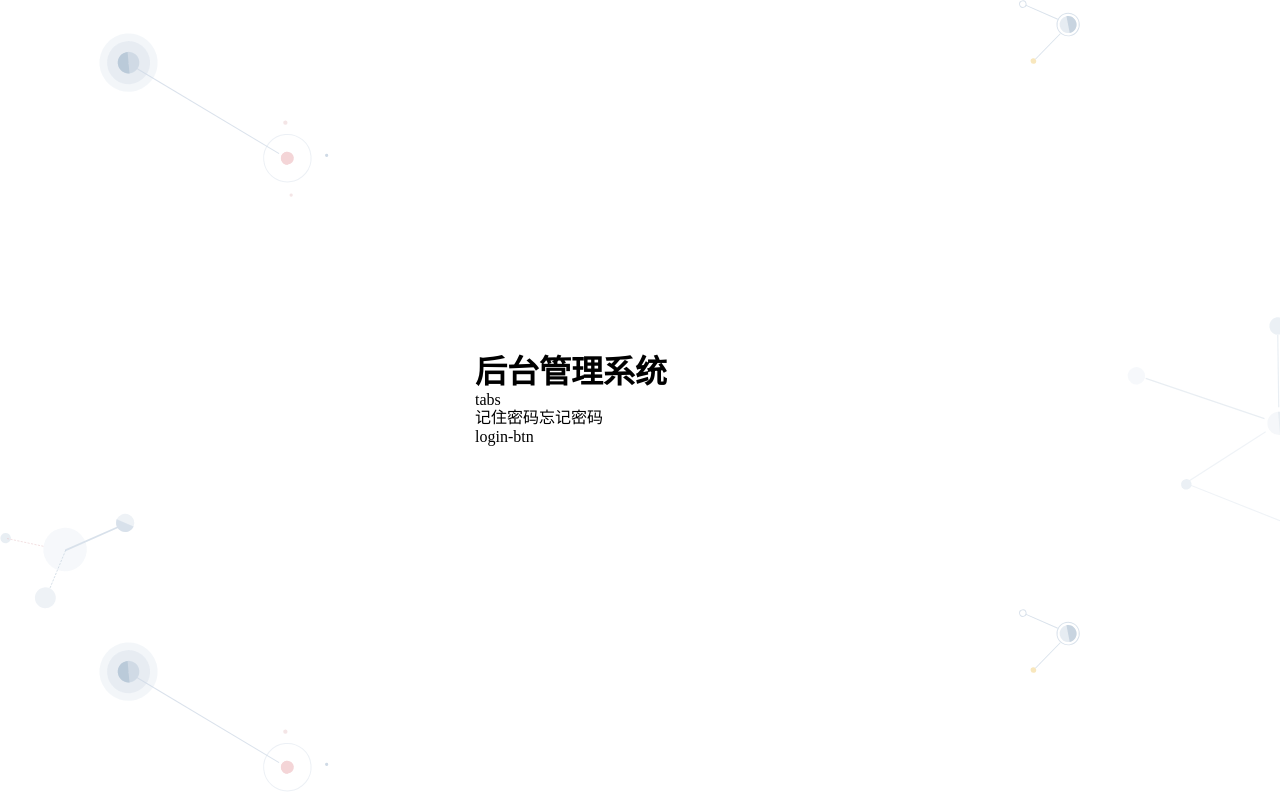
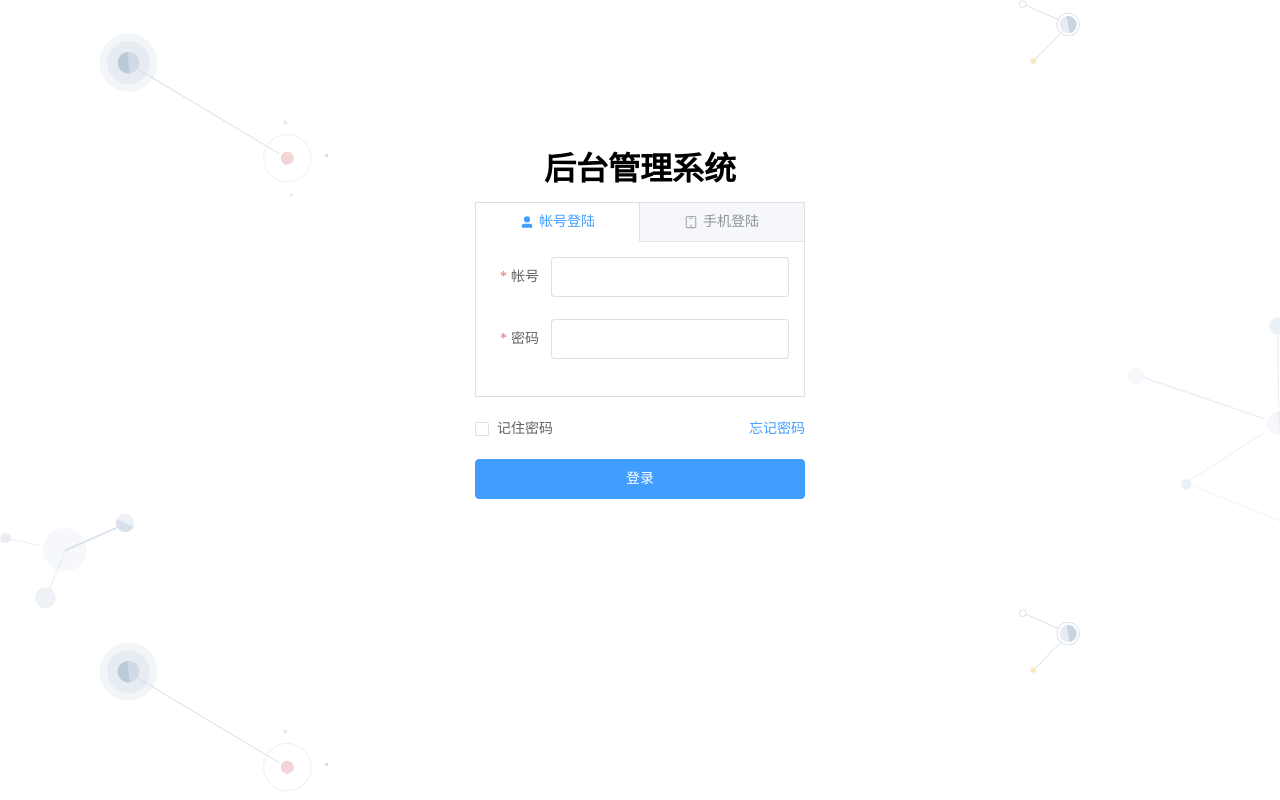
Before and after one commit to 743414915/vue3_ts_cms, a Vue app: page /#/login in a window 1280 px wide. Built offline with nearby package versions, Linux system fonts and the light colour scheme.

Commit message:
fea:登陆页面搭建

```diff
--- a/package.json
+++ b/package.json
@@ -12,6 +12,7 @@
     "format": "prettier --write src/"
   },
   "dependencies": {
+    "@element-plus/icons-vue": "^2.1.0",
     "axios": "^1.5.1",
     "element-plus": "^2.3.14",
     "normalize.css": "^8.0.1",
@@ -27,6 +28,7 @@
     "@vue/eslint-config-prettier": "^8.0.0",
     "@vue/eslint-config-typescript": "^12.0.0",
     "@vue/tsconfig": "^0.4.0",
+    "consola": "^3.2.3",
     "eslint": "^8.49.0",
     "eslint-plugin-prettier": "^5.0.0",
     "eslint-plugin-vue": "^9.17.0",
@@ -37,6 +39,7 @@
     "unplugin-auto-import": "^0.16.6",
     "unplugin-vue-components": "^0.25.2",
     "vite": "^4.4.9",
+    "vite-plugin-style-import": "^2.0.0",
     "vue-tsc": "^1.8.11"
   }
 }
--- /dev/null
+++ b/src/global/register-icon.ts
@@ -0,0 +1,9 @@
+import type { App } from "vue";
+import * as ElementPlusIconsVue from "@element-plus/icons-vue";
+
+function registerIcons(app: App<Element>) {
+  for (const [key, component] of Object.entries(ElementPlusIconsVue)) {
+    app.component(key, component);
+  }
+}
+export default registerIcons;
--- a/src/main.ts
+++ b/src/main.ts
@@ -4,8 +4,10 @@ import "@/assets/css/index.less";
 import App from "./App.vue";
 import router from "./router";
 import pinia from "./store";
+import registerIcons from "./global/register-icon";
 
 const app = createApp(App);
+app.use(registerIcons);
 app.use(router);
 app.use(pinia);
 app.mount("#app");
--- a/src/service/config/index.ts
+++ b/src/service/config/index.ts
@@ -1,5 +1,5 @@
-export const BASE_URL = "http://codercba.com:8000";
-export const TIME_OUT = 10000;
+// export const BASE_URL = "http://152.136.185.210:5000";
+// export const TIME_OUT = 10000;
 
 // 1.区分开发环境和生产环境
 // export const BASE_URL = 'http://coderwhy.dev:8000'
@@ -14,5 +14,16 @@ export const TIME_OUT = 10000;
 
 // 3.通过创建.env文件来创建变量
 // 要以VITE_开头
-console.log(import.meta.env.VITE_URL);
-console.log(import.meta.env.VITE_BA);
+// console.log(import.meta.env.VITE_URL);
+// console.log(import.meta.env.VITE_BA);
+
+let BASE_URL = "";
+if (import.meta.env.PROD) {
+  // 生产环境
+  BASE_URL = "http://123.207.32.32:5000";
+} else {
+  // 开发环境
+  BASE_URL = "http://123.207.32.32:5000";
+}
+export const TIME_OUT = 10000;
+export { BASE_URL };
--- /dev/null
+++ b/src/service/login/login.ts
@@ -0,0 +1,8 @@
+import hyRequest from "..";
+
+export function accountLoginRequest(account: any) {
+  return hyRequest.post({
+    url: "/login",
+    data: account,
+  });
+}
--- /dev/null
+++ b/src/store/login/login.ts
@@ -0,0 +1,20 @@
+import { defineStore } from "pinia";
+import { accountLoginRequest } from "@/service/login/login";
+
+const useLoginStore = defineStore("login", {
+  state: () => ({
+    token: "",
+    name: "",
+    id: "",
+  }),
+  actions: {
+    async loginAccountAction(account: any) {
+      const res = await accountLoginRequest(account);
+      this.id = res.data.id;
+      this.name = res.data.name;
+      this.token = res.data.token;
+    },
+  },
+});
+
+export default useLoginStore;
--- a/src/views/login/c-cpns/login-panel.vue
+++ b/src/views/login/c-cpns/login-panel.vue
@@ -1,17 +1,93 @@
 <template>
   <div class="login-panel">
-    <h1>后台管理系统</h1>
-    <div class="tabs">tabs</div>
+    <!-- 顶部标题 -->
+    <h1 class="title">后台管理系统</h1>
+
+    <!-- 中间tabs -->
+    <div class="tabs">
+      <el-tabs type="border-card" stretch v-model="activeName">
+        <el-tab-pane name="account">
+          <template #label>
+            <div class="label">
+              <el-icon><UserFilled /></el-icon>
+              <span class="text">帐号登陆</span>
+            </div>
+          </template>
+          <pane-account ref="accountRef" />
+        </el-tab-pane>
+        <el-tab-pane name="phone">
+          <template #label>
+            <div class="label">
+              <el-icon><Cellphone /></el-icon>
+              <span class="text">手机登陆</span>
+            </div>
+          </template>
+          <pane-phone />
+        </el-tab-pane>
+      </el-tabs>
+    </div>
+
+    <!-- 底部区域 -->
     <div class="controls">
-      <span>记住密码</span>
-      <span>忘记密码</span>
+      <el-checkbox v-model="isRemPwd" label="记住密码" size="large" />
+      <el-link type="primary">忘记密码</el-link>
     </div>
-    <div class="login-btn">login-btn</div>
+    <el-button
+      @click="handleLoginBtnClick"
+      class="login-btn"
+      size="large"
+      type="primary"
+    >
+      登录
+    </el-button>
   </div>
 </template>
-<script setup lang="ts"></script>
+<script setup lang="ts">
+import { ref } from "vue";
+import PaneAccount from "./pane-account.vue";
+import PanePhone from "./pane-phone.vue";
+
+const activeName = ref("account");
+const isRemPwd = ref(false);
+const accountRef = ref<InstanceType<typeof PaneAccount>>();
+
+function handleLoginBtnClick() {
+  if (activeName.value === "account") {
+    accountRef.value?.loginAction();
+  } else {
+    console.log("手机登陆");
+  }
+}
+</script>
 <style lang="less" scoped>
 .login-panel {
   width: 330px;
+  margin-bottom: 150px;
+
+  .title {
+    text-align: center;
+    margin-bottom: 15px;
+  }
+
+  .label {
+    display: flex;
+    align-items: center;
+    justify-content: center;
+
+    .text {
+      margin-left: 5px;
+    }
+  }
+
+  .controls {
+    margin-top: 12px;
+    display: flex;
+    justify-content: space-between;
+  }
+
+  .login-btn {
+    margin-top: 10px;
+    width: 100%;
+  }
 }
 </style>
--- /dev/null
+++ b/src/views/login/c-cpns/pane-account.vue
@@ -0,0 +1,63 @@
+<template>
+  <div class="panel-account">
+    <el-form
+      ref="formRef"
+      status-icon
+      :model="account"
+      :rules="accountRules"
+      label-width="60px"
+      size="large"
+    >
+      <!-- 账号登录的pane -->
+      <el-form-item label="帐号" prop="name">
+        <el-input v-model="account.name" />
+      </el-form-item>
+
+      <!-- 密码登录的panel -->
+      <el-form-item label="密码" prop="password">
+        <el-input v-model="account.password" show-password />
+      </el-form-item>
+    </el-form>
+  </div>
+</template>
+<script setup lang="ts">
+import { ref, reactive } from "vue";
+import type { FormRules, ElForm } from "element-plus";
+import { ElMessage } from "element-plus";
+import useLoginStore from "@/store/login/login";
+
+// 定义account数据
+const account = reactive({
+  name: "",
+  password: "",
+});
+
+// 定义校验规则
+const accountRules: FormRules = {
+  name: [{ required: true, message: "必须输入帐号", trigger: "blur" }],
+  password: [{ required: true, message: "必须输入密码", trigger: "blur" }],
+};
+
+// 执行帐号登录逻辑
+const formRef = ref<InstanceType<typeof ElForm>>();
+const loginStore = useLoginStore();
+function loginAction() {
+  formRef.value?.validate(async (valid) => {
+    // 验证失败
+    if (!valid) {
+      ElMessage.error("验证失败");
+      return;
+    }
+    const name = account.name;
+    const password = account.password;
+    loginStore.loginAccountAction({ name, password });
+  });
+}
+defineExpose({
+  loginAction,
+});
+</script>
+<style lang="less" scoped>
+.panel-account {
+}
+</style>
--- /dev/null
+++ b/src/views/login/c-cpns/pane-phone.vue
@@ -0,0 +1,8 @@
+<template>
+  <div class="panel-phone"></div>
+</template>
+<script setup lang="ts"></script>
+<style lang="less" scoped>
+.panel-phone {
+}
+</style>
--- a/vite.config.ts
+++ b/vite.config.ts
@@ -6,6 +6,11 @@ import vue from "@vitejs/plugin-vue";
 import AutoImport from "unplugin-auto-import/vite";
 import Components from "unplugin-vue-components/vite";
 import { ElementPlusResolver } from "unplugin-vue-components/resolvers";
+
+import {
+  createStyleImportPlugin,
+  ElementPlusResolve,
+} from "vite-plugin-style-import";
 
 // https://vitejs.dev/config/
 export default defineConfig({
@@ -17,6 +22,18 @@ export default defineConfig({
     Components({
       resolvers: [ElementPlusResolver()],
     }),
+    createStyleImportPlugin({
+      resolves: [ElementPlusResolve()],
+      libs: [
+        {
+          libraryName: "element-plus",
+          esModule: true,
+          resolveStyle: (name: string) => {
+            return `element-plus/theme-chalk/${name}.css`;
+          },
+        },
+      ],
+    }),
   ],
   resolve: {
     alias: {
```
Also changed, not shown: components.d.ts (+9 -0 lines), 1 other file (tests, documents, lock files or other folders).
